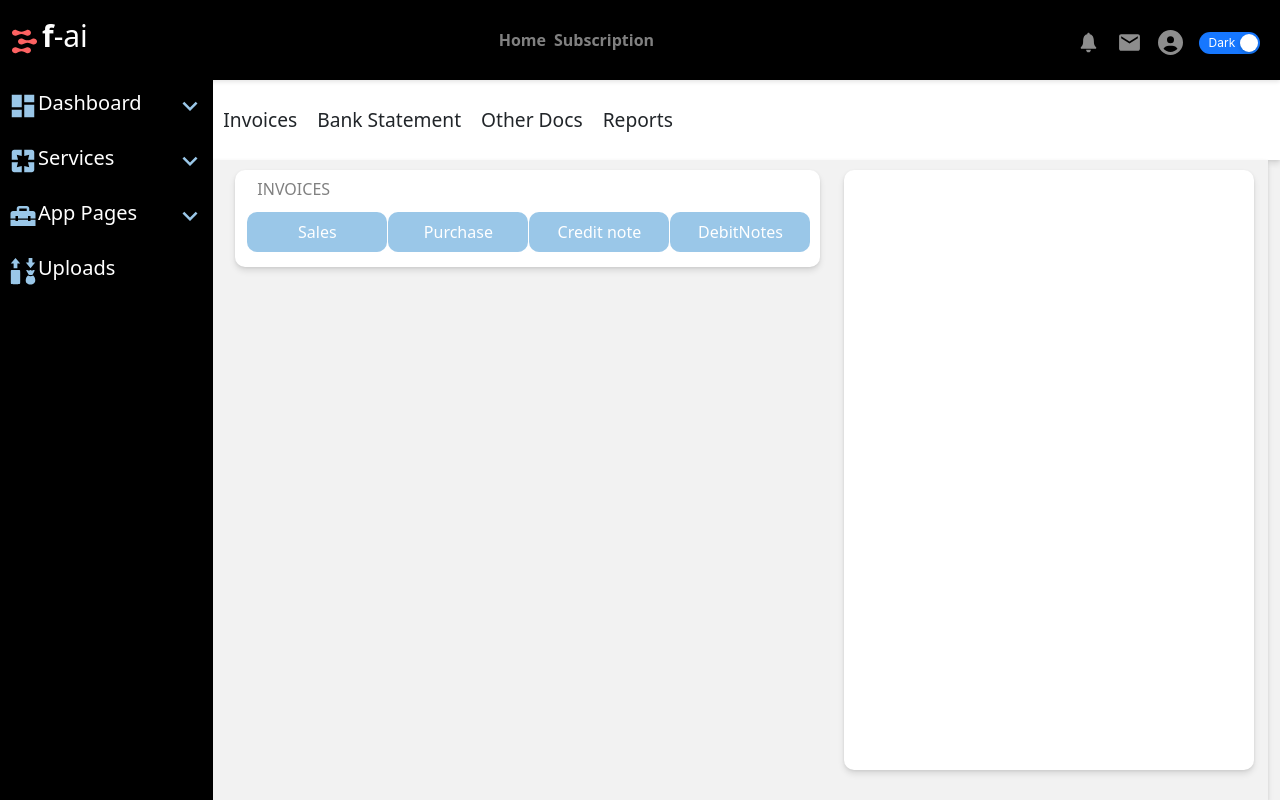
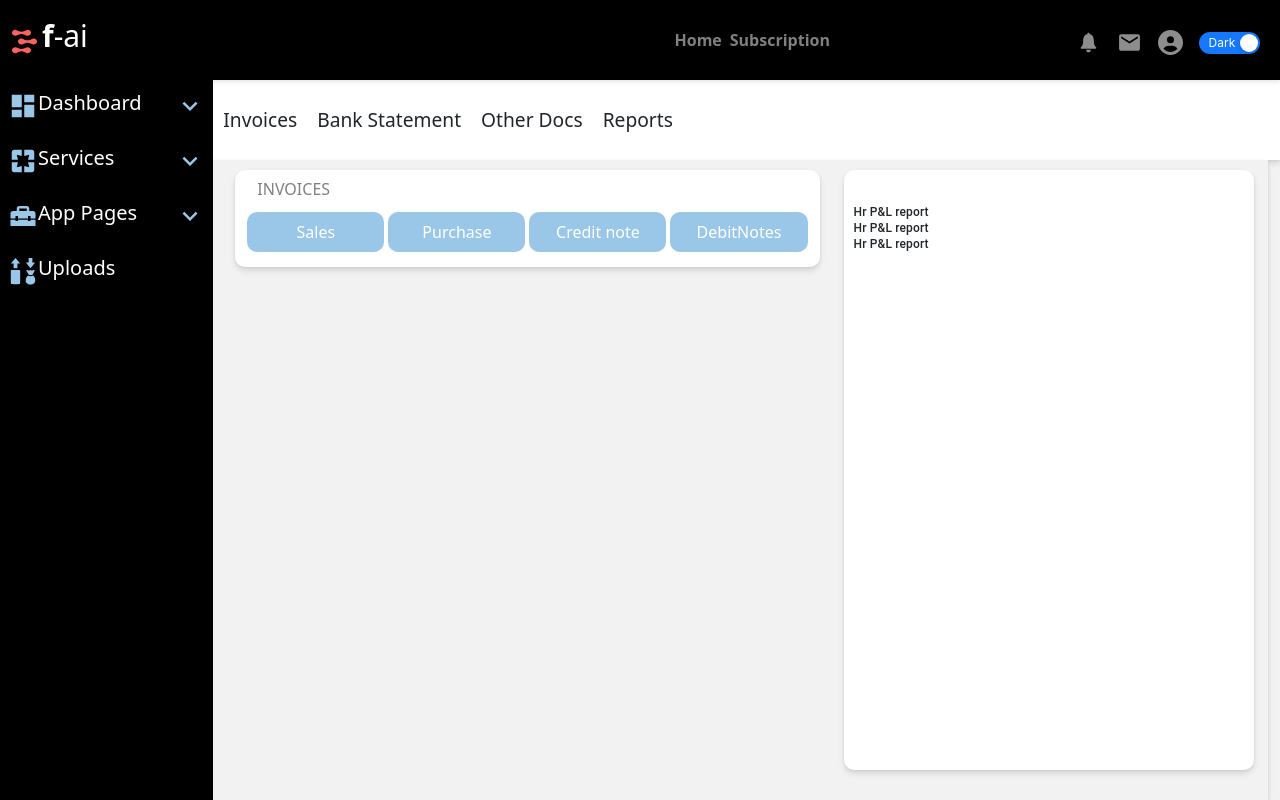
Before and after one commit to upandey0/test, a React (Create React App) app: page /upload in a window 1280 px wide. Built offline with nearby package versions, Linux system fonts and the light colour scheme.

Commit message:
made  changes in dashboard

```diff
--- a/package.json
+++ b/package.json
@@ -5,6 +5,8 @@
   "dependencies": {
     "@emotion/react": "^11.11.4",
     "@emotion/styled": "^11.11.5",
+    "@material-ui/core": "^4.12.4",
+    "@material-ui/icons": "^4.11.3",
     "@mui/material": "^5.15.14",
     "@testing-library/jest-dom": "^5.17.0",
     "@testing-library/react": "^13.4.0",
--- a/src/components/Navbar.jsx
+++ b/src/components/Navbar.jsx
@@ -92,8 +92,11 @@ const Navbar = () => {
             <Link to="/">
               <span>Home</span>
             </Link>
+            <Link to="/">
             <span className="mx-2">Subscription</span>
+            </Link>
           </div>
+
           <ul class="navbar-nav mb-2 mb-lg-0 ">
             <li class="nav-item">
               <a class="nav-link active" aria-current="page" href="#">
--- a/src/pages/Dashboard.jsx
+++ b/src/pages/Dashboard.jsx
@@ -28,9 +28,12 @@ const Dashboard = () => {
   const [countryIndex, setCountryIndex] = useState(0);
   const [cityIndex, setCityIndex] = useState(0);
   const [companyShow, setCompanyShow] = useState(false);
-  const handleMenuClick = (index) => {
+  const handleMenuMouseOver = (index) => {
     setActiveMenu(activeMenu === index ? null : index);
   };
+  const handleMouseOut=(index)=>{
+    setActiveMenu(null)
+  }
   const handleCompanyIndex = (ci) => {
     setCompanyIndex(ci);
   };
@@ -46,17 +49,6 @@ const Dashboard = () => {
       <div className="container-fluid p-0 g-0 m-0">
         <div className="row p-0 g-0 m-0 headingDashboard">
           <div className="dashboardheaderTop1 p-2">
-            <div className=" dashboardFilterHead">
-              <button
-                className="btn btn-light"
-                onClick={() => navigate("/upload")}
-              >
-                <span className="my-2">
-                  <MdOutlineFileUpload fontSize={23} />
-                </span>
-                <span className="my-5"> Upload Files</span>
-              </button>
-            </div>
             <div className="widthsetForDashboard ">
               <button
                 className="btn btn-light"
@@ -130,6 +122,17 @@ const Dashboard = () => {
                 ))}
               </div>
             </div>
+            <div className=" dashboardFilterHead">
+              <button
+                className="btn btn-light"
+                onClick={() => navigate("/upload")}
+              >
+                <span className="my-2">
+                  <MdOutlineFileUpload fontSize={23} />
+                </span>
+                <span className="my-5"> Upload Files</span>
+              </button>
+            </div>
           </div>
           <div className="dashboardheaderTop2 p-2 d-flex justify-content-center align-items-center">
             <div className="dashboardUserName ">
@@ -143,18 +146,18 @@ const Dashboard = () => {
         {dashboards?.map((d, index) => (
           <>
             <div className="row firstHeading mt-1 p-2">
-              <h3 onClick={() => handleMenuClick(index)}>
+              <button  className="border-0" onMouseOver={() => handleMenuMouseOver(index)} >
                 <span>{d.name}</span>
-                <span>
+                {/* <span >
                   {activeMenu === index ? (
                     <MdKeyboardArrowRight fontSize={35} />
                   ) : (
                     <MdKeyboardArrowDown fontSize={35} />
                   )}
-                </span>
-              </h3>
+                </span> */}
+              </button>
               <hr />
-              <div
+              <div onMouseOut={()=>handleMouseOut()}
                 className={`listReports ${
                   activeMenu === index ? "listReportsVisual" : ""
                 }`}
@@ -175,7 +178,7 @@ const Dashboard = () => {
               <div className="parentService my-2">
                 <Swiper
                   slidesPerView={index > 0 ? 4 : 3}
-                  spaceBetween={30}
+                  spaceBetween={20}
                   // freeMode={true}
                   centeredSlides={false}
                   pagination={{
--- /dev/null
+++ b/src/pages/ListReports.jsx
@@ -0,0 +1,59 @@
+import React from "react";
+import {
+  List,
+  ListItem,
+  ListItemText,
+  ListItemIcon,
+  Typography,
+} from "@material-ui/core";
+import { Inbox, Star, Send } from "@material-ui/icons";
+import "../styles/listreport.css";
+import { AccountBalanceOutlined } from "@material-ui/icons";
+
+function MyList() {
+  return (
+    <List>
+      <ListItem
+        button
+        // component="a"
+        // href="#"
+        disableGutters
+        className="list-report"
+      >
+        <ListItemText>
+          <Typography variant="body1" className="list-report-text">
+            <h6 className="list-report-text">Hr P&L report</h6>
+          </Typography>
+        </ListItemText>
+      </ListItem>
+      <ListItem
+        component="a"
+        href="#"
+        button
+        disableGutters
+        className="list-report"
+      >
+        <ListItemText>
+          <Typography variant="body1">
+            <h6 className="list-report-text">Hr P&L report</h6>
+          </Typography>
+        </ListItemText>
+      </ListItem>
+      <ListItem
+        component="a"
+        href="#"
+        button
+        disableGutters
+        className="list-report"
+      >
+        <ListItemText>
+          <Typography variant="body1" className="list-report-text">
+            <h6 className="list-report-text">Hr P&L report</h6>
+          </Typography>
+        </ListItemText>
+      </ListItem>
+    </List>
+  );
+}
+
+export default MyList;
--- a/src/pages/UploadReports.jsx
+++ b/src/pages/UploadReports.jsx
@@ -1,4 +1,5 @@
 import React, { useState } from "react";
+import ListReport from './ListReports'
 import {
   MdDashboard,
   MdPages,
@@ -64,7 +65,9 @@ const UploadReports = () => {
             </div>
             <div className="col-md-5">
               <div className="row m-0 g-0 p-0">
-                <div className="uploadedNameSectionList"></div>
+                <div className="uploadedNameSectionList">
+                  <ListReport/>
+                </div>
               </div>
             </div>
           </div>
--- a/src/styles/AllDashboard.css
+++ b/src/styles/AllDashboard.css
@@ -1,6 +1,6 @@
 .swiper-slide .innerCardSize img {
     width: 100%;
-    height: 200px !important;
+    height: 164px !important;
 
 }
 
--- a/src/styles/dashboard.css
+++ b/src/styles/dashboard.css
@@ -16,7 +16,7 @@
 }
 
 .dashboardheaderTop2 {
-    height: 80%;
+    height: 85%;
 }
 
 .dashboardUserName {
@@ -43,7 +43,7 @@
 
 .headingDashboard {
     width: 100%;
-    height: 30vh;
+    height: 20vh;
     background: linear-gradient(to right, rgb(20, 81, 235), rgb(64, 39, 216));
 }
 
@@ -59,13 +59,21 @@
 }
 
 .firstHeading {
-    position: relative;
+    /* position: relative; */
+    width:10vw;
+    margin-left: 0.5rem;
+    font-size: 1.2em;
+
 }
+.firstHeading button:hover{
+    background-color: rgb(199, 193, 193);
+}
+
 
 .listReports {
     position: absolute;
-    left: 20px;
-    top: 45px;
+    /* left: 20px; */
+    top: 220px;
     z-index: 99;
     height: auto;
     width: fit-content;
@@ -83,6 +91,7 @@
     display: flex;
     flex-direction: column;
 }
+
 
 .listReports div span {
     list-style-type: none;
@@ -106,6 +115,7 @@
 
 .widthsetForDashboard {
     position: relative;
+
 }
 
 .dashboardListModel {
@@ -152,7 +162,7 @@
 
 .companyList {
     position: absolute;
-    right: 420px;
+    left: 0px;
     top: 45px;
     z-index: 99;
     min-height: 160px;
@@ -166,11 +176,11 @@
 
 .CountryList {
     position: absolute;
-    right: 280px;
+    left:140px;
     top: 45px;
     z-index: 99;
     min-height: 160px;
-    width: 140px;
+    width: 160px;
     padding: 10px 2px;
     background-color: white;
     /* border-radius: 0 10px 10px 0; */
@@ -181,7 +191,7 @@
 
 .CityList {
     position: absolute;
-    right: 140px;
+    left: 290px;
     top: 45px;
     z-index: 99;
     min-height: 160px;
@@ -195,11 +205,11 @@
 
 .OfficeList {
     position: absolute;
-    right: 0px;
+    left:  420px;
     top: 45px;
     z-index: 99;
     min-height: 160px;
-    width: 140px;
+    width: 160px;
     padding: 10px 2px;
     background-color: white;
     /* border-radius: 0 10px 10px 0; */
@@ -230,13 +240,14 @@
 }
 
 .swiper {
-    width: 100%;
+    width: 85%;
     height: 100%;
 }
 
 .swiper-slide {
     text-align: center;
     font-size: 18px;
+    width:264px !important;
     /* background: #fff; */
     display: flex;
     justify-content: center;
@@ -248,7 +259,7 @@
 .swiper-slide .innerCard img {
     display: block;
     width: 100%;
-    height: 260px;
+    height: 164px !important;
     box-shadow: 0 2px 4px rgba(0, 0, 0, 0.1);
     /* object-fit: contain; */
     transition: transform 0.4s;
@@ -276,8 +287,13 @@
 
 }
 
+.helloCen{
+    margin-left: 28%;
+}
+
 .helloCen a {
     text-decoration: none;
+
 }
 
 .helloCen a span {
--- /dev/null
+++ b/src/styles/listreport.css
@@ -0,0 +1,16 @@
+.list-report{
+    height: 1rem;
+    display: flex;
+  align-items: center;
+
+}
+.list-report-text{
+    font-size:0.75rem ;
+    /* padding-left: 0.7rem;  */
+    /* padding-bottom: 0px;
+    margin-right:0px; */
+}
+.list-icon{
+  height:0.7rem;
+  width:0.7rem;
+}
--- a/src/styles/upload.css
+++ b/src/styles/upload.css
@@ -55,7 +55,7 @@
     height: 20px;
     /* height: fit-content; */
     background-color: rgb(154, 199, 232);
-    min-width: 140px;
+    min-width: 5rem;
     margin: 5px 2px;
     padding: 20px 40px;
     border-radius: 10px;
```
Also changed, not shown: 1 other file (tests, documents, lock files or other folders).
